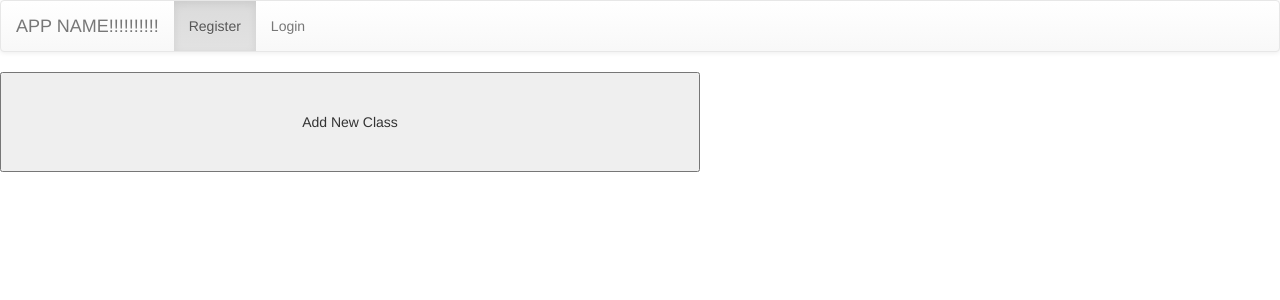
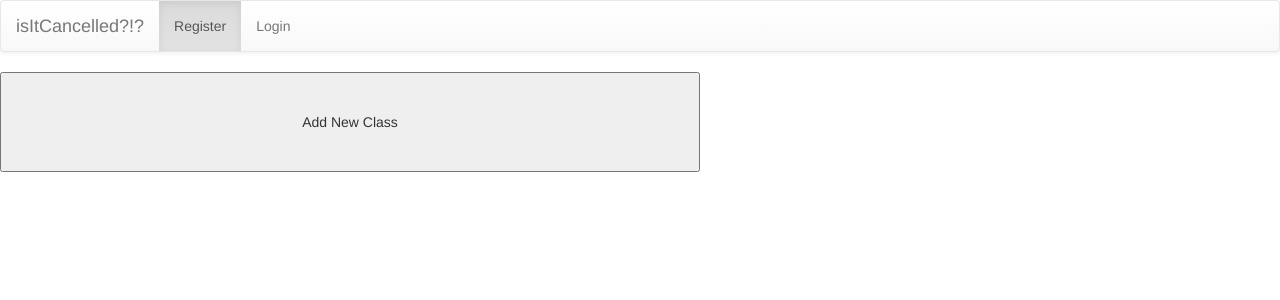
Before and after one commit to DrkSephy/lehman-hackathon, a Django app: page /addClass/ in a window 1280 px wide. Shown: the top 300 px of the page. Run offline with Django 3.2, Linux system fonts and the light colour scheme; data that the repository does not hold is empty; some libraries are stand-ins or nearby versions.

Commit message:
homepage

```diff
--- a/app/hack/templates/base.html
+++ b/app/hack/templates/base.html
@@ -1,7 +1,7 @@
 <!DOCTYPE html>
   <html lang="en">
     <head>
-      <title> APP NAME</title>
+      <title> Is It Cancelled</title>
     </head>
     <script type="text/javascript" src="{{STATIC_URL}}jquery/jquery-2.1.1.min.js"></script>
     <script type="text/javascript" src="{{STATIC_URL}}bootstrap/js/bootstrap.min.js"></script>
@@ -25,7 +25,7 @@
         <span class="icon-bar"></span>
         <span class="icon-bar"></span>
       </button>
-      <a class="navbar-brand" href="#">APP NAME!!!!!!!!!!</a>
+      <a class="navbar-brand" href="#">isItCancelled?!?</a>
     </div>
 
     <!-- Collect the nav links, forms, and other content for toggling -->
--- /dev/null
+++ b/app/hack/templates/landing.html
@@ -0,0 +1 @@
+{% extends 'base.html' %}
```
Also changed, not shown: app/hack/templates/signup.html (+8 -7 lines).
